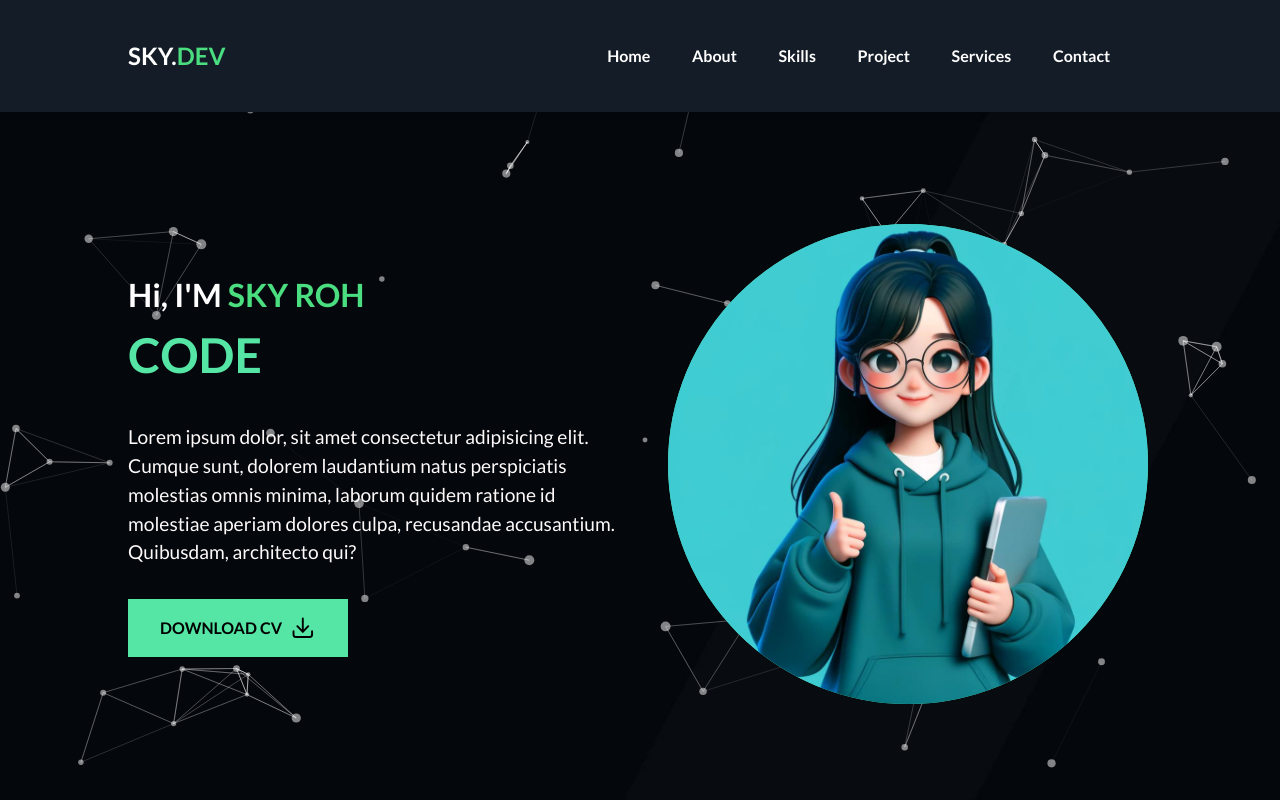
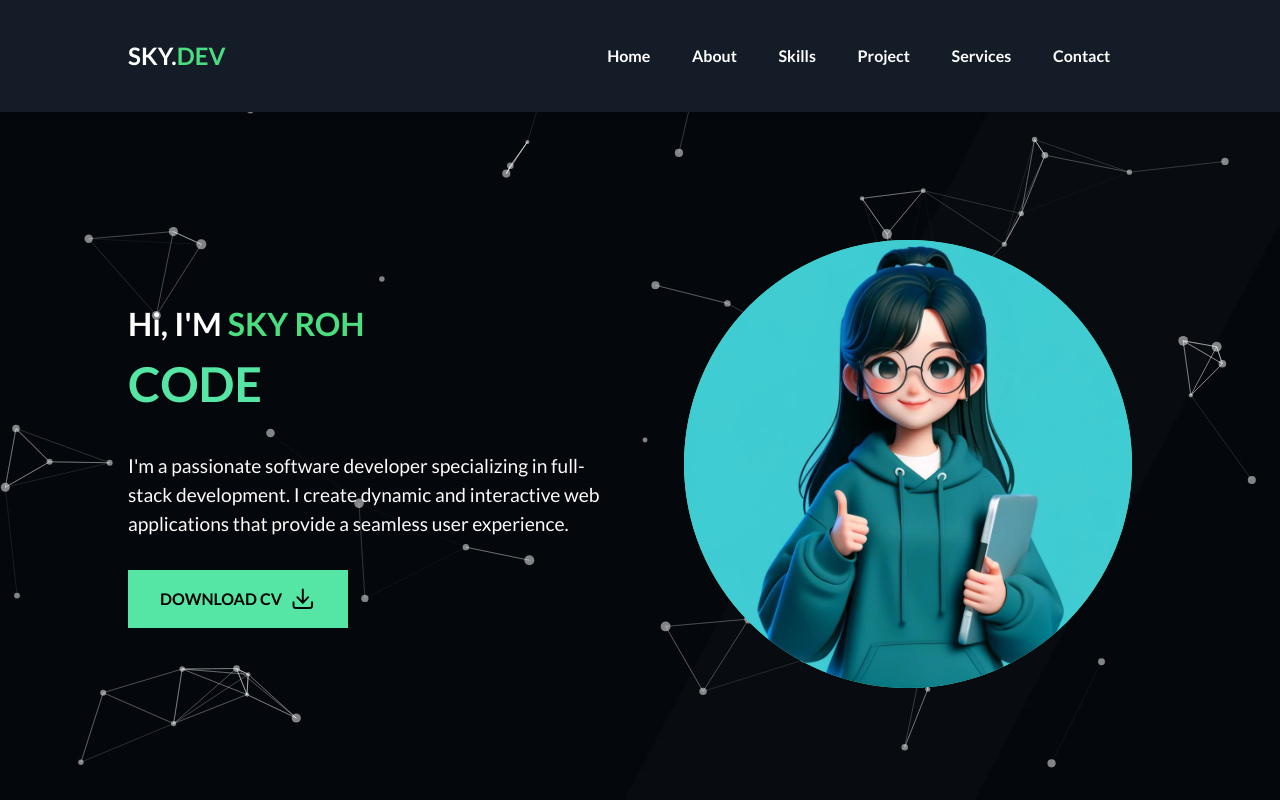
Before and after one commit to Sky-Roh/portfolio, a Next.js app: page / in a window 1280 px wide. Shown: the top 800 px of the page. Built offline with nearby package versions, Linux system fonts and the light colour scheme.

Commit message:
updated particles to show only in hero and footer color and cv is uploaded

```diff
--- a/pages/components/Animations/Particles.tsx
+++ b/pages/components/Animations/Particles.tsx
@@ -29,6 +29,9 @@ const Particle = () => {
             //     value: "#0d47a1",
             //   },
           },
+
+          fullScreen: { enable: false },
+          /* all other options */
           fpsLimit: 120,
           interactivity: {
             events: {
@@ -92,6 +95,14 @@ const Particle = () => {
           },
           detectRetina: true,
         }}
+        style={{
+          position: "absolute",
+          width: "100vh",
+          height: "100vh",
+          top: 0,
+          left: 0,
+          zIndex: 1,
+        }}
       />
     </div>
   );
--- a/pages/components/Footer/Footer.tsx
+++ b/pages/components/Footer/Footer.tsx
@@ -79,13 +79,13 @@ const Footer = () => {
       {/* ====================================================== */}
       {/* Footer */}
       <div className="w-[80%] mt-[2rem] mx-auto grid grid-cols-1 md:grid-cols-2 sm:text-right">
-        <p className="text-[1.1rem] mb-[2rem] md:mb-0 text-white opacity-20 flex justify-end sm:justify-end md:justify-start">
-          WebDev 2023 | All Rights Reserved
+        <p className=" text-[1.1rem] mb-[2rem] md:mb-0 text-white opacity-40 flex justify-end sm:justify-end md:justify-start">
+          SKY.DEV 2023 | All Rights Reserved
         </p>
         <div className="flex items-center justify-end sm:justify-end md:justify-start lg:justify-end space-x-10">
-          <p className="text-[1rem] text-white opacity-20">Terms & Condition</p>
-          <p className="text-[1rem] text-white opacity-20">Privacy Policy</p>
-          <p className="text-[1rem] text-white opacity-20">Sitemap</p>
+          <p className="text-[1rem] text-white opacity-40">Terms & Condition</p>
+          <p className="text-[1rem] text-white opacity-40">Privacy Policy</p>
+          <p className="text-[1rem] text-white opacity-40">Sitemap</p>
         </div>
       </div>
     </div>
--- a/pages/components/Hero/Hero.tsx
+++ b/pages/components/Hero/Hero.tsx
@@ -1,5 +1,4 @@
 import React from "react";
-import Particle from "../Animations/Particles";
 import TypeAnimationEffect from "../Animations/TypeAnimationEffect";
 import ProfileImg from "../../../public/images/profile-image.jpg";
 import { ArrowDownTrayIcon } from "@heroicons/react/20/solid";
@@ -9,7 +8,6 @@ const Hero = () => {
     <>
       <div className="m-0 bg-[url('/images/hero-image.jpg')] bg-cover bg-center">
         <div className="h-[88vh] min-h-[35rem] flex items-center justify-center">
-          <Particle />
           <div className="w-[80%] grid-cols-1 mx-auto grid lg:grid-cols-2 gap-[3rem] h-[100%] items-center">
             <div>
               <h1 className="text-[1.5rem] md:text-[2rem] text-white font-bold">
@@ -17,26 +15,30 @@ const Hero = () => {
               </h1>
               <TypeAnimationEffect />
               <p className="mt-[2rem] text-[1.2rem] text-[#fffafa]">
-                Lorem ipsum dolor, sit amet consectetur adipisicing elit. Cumque
-                sunt, dolorem laudantium natus perspiciatis molestias omnis
-                minima, laborum quidem ratione id molestiae aperiam dolores
-                culpa, recusandae accusantium. Quibusdam, architecto qui?
+                I&apos;m a passionate software developer specializing in
+                full-stack development. I create dynamic and interactive web
+                applications that provide a seamless user experience.
               </p>
               <div className="mt-[2rem] flex-col space-y-6 sm:space-y-0 sm:flex sm:flex-row items-center sm:space-x-6">
-                <button className="px-[2rem] hover:bg-green-400 transition-all duration-200 py-[1rem] text-[1rem] font-bold uppercase bg-[#55e6a5] text-black flex items-center space-x-2">
-                  <p>Download cv</p>
+                <a
+                  href="https://drive.google.com/file/d/1f2_7WeB7kMADfInwT8b6qTpCmUGbnyUz/view?usp=drive_link"
+                  target="_blank"
+                  rel="noopener noreferrer"
+                  className="px-[2rem] hover:bg-green-400 transition-all duration-200 py-[1rem] text-[1rem] font-bold uppercase bg-[#55e6a5] text-black flex items-center space-x-2"
+                >
+                  <p>Download CV</p>
                   <ArrowDownTrayIcon className="w-[1.6rem] h-[1.6rem] text-black" />
-                </button>
+                </a>
               </div>
             </div>
             <div
               data-aos="zoom-in"
-              className="w-[30rem] h-[30rem] hidden lg:flex items-center mx-auto rounded-full bg-[#55e6a5] relative"
+              className="z-[1] w-[28rem] h-[28rem] hidden lg:flex items-center mx-auto rounded-full bg-[#55e6a5] relative"
             >
               <img
                 src={ProfileImg.src}
                 className="w-full h-auto object-cover rounded-full"
-                alt="profile Image"
+                alt="Profile Image"
               />
             </div>
           </div>
--- a/pages/components/NavBar/NavBar.tsx
+++ b/pages/components/NavBar/NavBar.tsx
@@ -1,6 +1,7 @@
 import React from "react";
 import MobileNavBar from "./MobileNavBar";
 import DesktopNavBar from "./DesktopNavBar";
+import Particle from "../Animations/Particles";
 
 interface Props {
   nav: boolean;
@@ -10,10 +11,11 @@ interface Props {
 
 const NavBar = ({ nav, openNav, closeNav }: Props) => {
   return (
-    <div>
+    <>
+      <Particle />
       <MobileNavBar nav={nav} closeNav={closeNav} />
       <DesktopNavBar openNav={openNav} />
-    </div>
+    </>
   );
 };
 
--- a/pages/components/Projects/Projects.tsx
+++ b/pages/components/Projects/Projects.tsx
@@ -10,17 +10,19 @@ const Projects = () => {
       <h1 className="heading">
         Pro<span className="text-green-400">Ject</span>
       </h1>
-      <div className="w-[80%] mx-auto pt-[2rem] grid grid-cols-1 md:grid-cols-2 lg:grid-cols-3 gap-[2rem] items-center">
+      <div className="w-[80%] mx-auto pt-[2rem] grid grid-cols-1 md:grid-cols-2 lg:grid-cols-3 gap-3 items-center">
         <div>
           <div
             data-aos="fade-up"
-            className="flex items-center mx-auto transform cursor-pointer hover:-translate-y-6 transition-all duration-200 relative w-[100%] h-[12.5rem] md:h-[18.75rem]"
+            className="flex flex-col items-center mx-auto transform cursor-pointer hover:-translate-y-6 transition-all duration-200 relative w-[100%] h-[12.5rem] md:h-[18.75rem]"
           >
             <img
               src={project1Img.src}
               alt="portfolio project"
               className="object-contain w-full h-full rounded-lg"
             />
+            <h1 className="text-gray-300 text-[1.5rem]">ClimbStation</h1>
+            <p className="text-gray-400 text-[1rem] w-full">This is a project I made when I was studying in BrainStation. </p>
           </div>
         </div>
         <div>
@@ -36,43 +38,41 @@ const Projects = () => {
           </div>
         </div>
         <div>
-          <div
-            data-aos="fade-up"
-            className="flex items-center mx-auto transform cursor-pointer hover:-translate-y-6 transition-all duration-200 relative w-[100%] h-[12.5rem] md:h-[18.75rem]"
-          >
-            <img
-              src={project1Img.src}
-              alt="portfolio project"
-              className="object-contain w-full h-full rounded-lg"
-            />
-          </div>
+        <div
+          data-aos="fade-up"
+          className="flex items-center mx-auto transform cursor-pointer hover:-translate-y-6 transition-all duration-200 relative w-[100%] h-[12.5rem] md:h-[18.75rem]"
+        >
+          <img
+            src={project1Img.src}
+            alt="portfolio project"
+            className="object-contain w-full h-full rounded-lg"
+          />
         </div>
       </div>
-      <div className="w-[80%] mx-auto pt-[2rem] grid grid-cols-1 md:grid-cols-2 lg:grid-cols-3 gap-[2rem] items-center">
-        <div>
-          <div
-            data-aos="fade-up"
-            className="flex items-center mx-auto transform cursor-pointer hover:-translate-y-6 transition-all duration-200 relative w-[100%] h-[12.5rem] md:h-[18.75rem]"
-          >
-            <img
-              src={project1Img.src}
-              alt="portfolio project"
-              className="object-contain w-full h-full rounded-lg"
-            />
-          </div>
+      <div>
+        <div
+          data-aos="fade-up"
+          className="flex items-center mx-auto transform cursor-pointer hover:-translate-y-6 transition-all duration-200 relative w-[100%] h-[12.5rem] md:h-[18.75rem]"
+        >
+          <img
+            src={project1Img.src}
+            alt="portfolio project"
+            className="object-contain w-full h-full rounded-lg"
+          />
         </div>
-        <div>
-          <div
-            data-aos="fade-up"
-            className="flex items-center mx-auto transform cursor-pointer hover:-translate-y-6 transition-all duration-200 relative w-[100%] h-[12.5rem] md:h-[18.75rem]"
-          >
-            <img
-              src={project1Img.src}
-              alt="portfolio project"
-              className="object-contain w-full h-full rounded-lg"
-            />
-          </div>
+      </div>
+      <div>
+        <div
+          data-aos="fade-up"
+          className="flex items-center mx-auto transform cursor-pointer hover:-translate-y-6 transition-all duration-200 relative w-[100%] h-[12.5rem] md:h-[18.75rem]"
+        >
+          <img
+            src={project1Img.src}
+            alt="portfolio project"
+            className="object-contain w-full h-full rounded-lg"
+          />
         </div>
+      </div>
         <div>
           <div
             data-aos="fade-up"
@@ -86,6 +86,7 @@ const Projects = () => {
           </div>
         </div>
       </div>
+
     </div>
   );
 };
--- a/pages/index.tsx
+++ b/pages/index.tsx
@@ -46,7 +46,7 @@ const HomePage = () => {
         {/* NavBar */}
         <NavBar nav={navMenu} openNav={openNavMenu} closeNav={closeNavMenu} />
         {/* Components */}
-        <div className="relative top-[14vh]">
+        <div className="relative top-[14vh] overflow-x-hidden">
           <Hero />
           <About />
           <Services />
```
